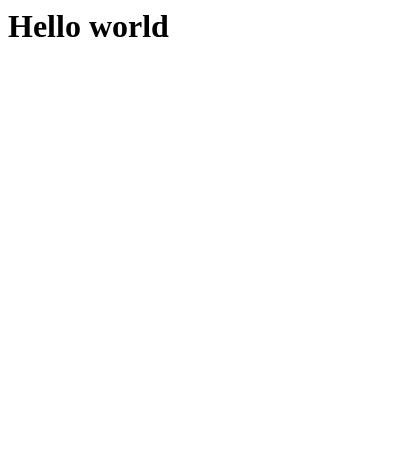
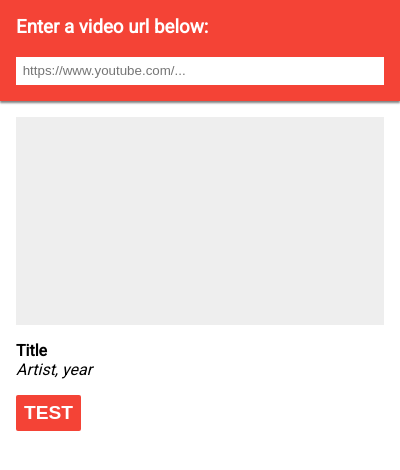
Before and after one commit to dudasaus/video-audio-downloader, an Electron app: page index.html in a window 400 px wide. Drawn offline with Linux system fonts and the light colour scheme.

Commit message:
UI layout

```diff
--- a/index.html
+++ b/index.html
@@ -1 +1,24 @@
-<h1>Hello world</h1>
+<html>
+    <head>
+        <title>Video Audio Downloader</title>
+        <link rel="stylesheet" type="text/css" href="css/style.css">
+    </head>
+    <body>
+        <div class="top">
+            <h3>Enter a video url below:</h3>
+            <input id="url-input" type="text" placeholder="https://www.youtube.com/..."/>
+        </div>
+        <div class="main-section">
+            <div class="preview">
+                <div class="thumbnail"></div>
+                <p>
+                    <strong>Title</strong><br/>
+                    <em>Artist, year</em>
+                </p>
+            </div>
+            <div>
+                <button class="btn">test</button>
+            </div>
+        </div>
+    </body>
+</html>
--- a/main.js
+++ b/main.js
@@ -8,7 +8,10 @@ let win
 
 function createWindow () {
   // Create the browser window.
-  win = new BrowserWindow({width: 800, height: 600, frame: false})
+  win = new BrowserWindow({width: 400, height: 600})
+
+    // Hide the menu bar
+//    win.setMenuBarVisibility(false);
 
   // and load the index.html of the app.
   win.loadURL(url.format({
--- a/scss/style.scss
+++ b/scss/style.scss
@@ -0,0 +1,65 @@
+// Colors
+$red: #F44336;
+$dark_red: #E53935;
+$light_yellow: #FFF9C4;
+$shadow: rgba(black, 0.5);
+
+// Font
+@import url('https://fonts.googleapis.com/css?family=Roboto');
+
+body {
+    font-family: 'Roboto', sans-serif;
+    margin: 0;
+    //background: $red;
+}
+
+div.top {
+    h3 {
+        margin-top: 0;
+    }
+    padding: 1em;
+    color: white;
+    background: $red;
+    box-shadow: 0px 2px 2px $shadow;
+}
+
+div.main-section {
+    padding: 1em;
+}
+
+div.thumbnail {
+    min-height: 208px;
+    background: #eee;
+}
+
+.btn {
+    position: relative;
+    display: inline-block;
+    border: none;
+    background: $red;
+    color: white;
+    font-weight: bold;
+    font-size: 1.2em;
+    cursor: pointer;
+    padding: 0px 8px;
+    min-width: 64px;
+    height: 36px;
+    text-transform: uppercase;
+    border-radius: 2px;
+    //box-shadow: 0px 2px 2px $shadow;
+    &:hover {
+        //background: $dark_red;
+        box-shadow: 0px 2px 2px $shadow;
+        top: -2px;
+    }
+}
+
+#url-input {
+    padding: 0.5em;
+    width: 100%;
+    border: none;
+    &:focus, &:hover {
+        outline: none;
+        background: $light_yellow;
+    }
+}
```
Also changed, not shown: css/style.css (added).
